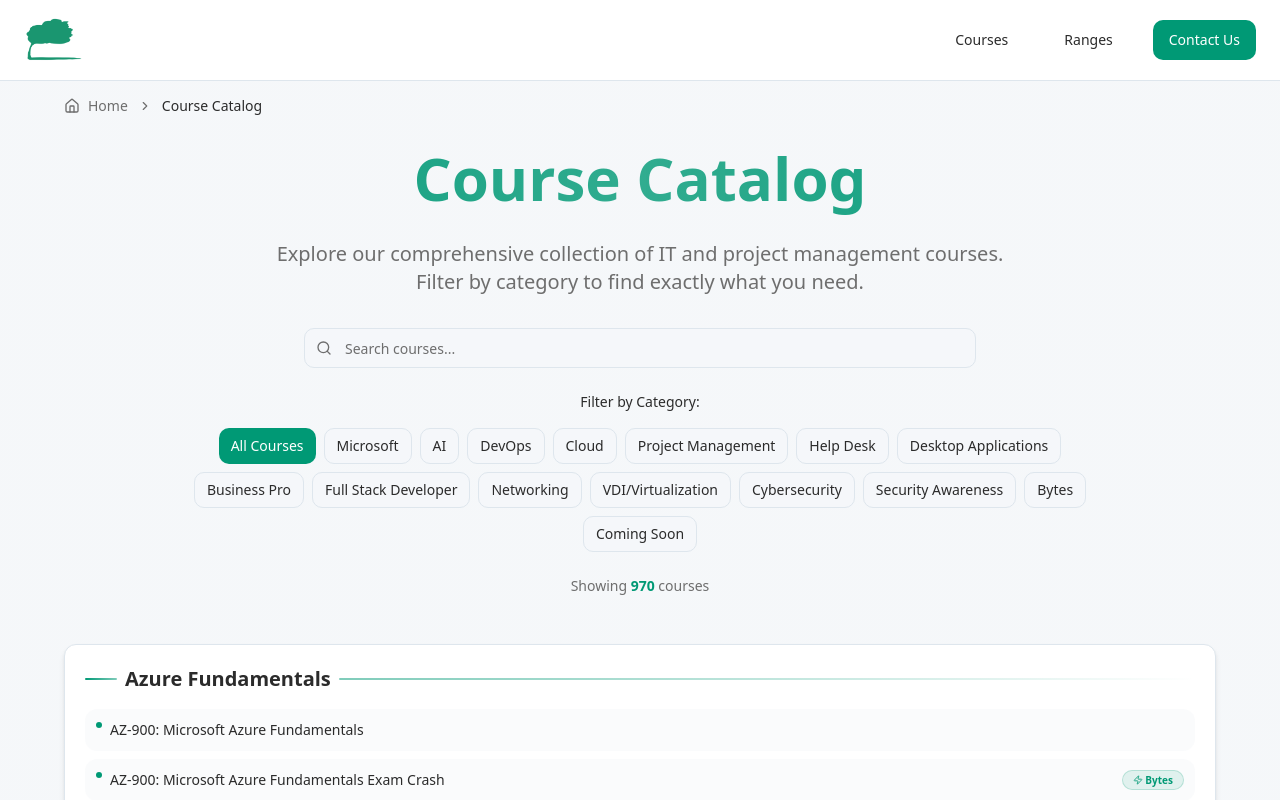
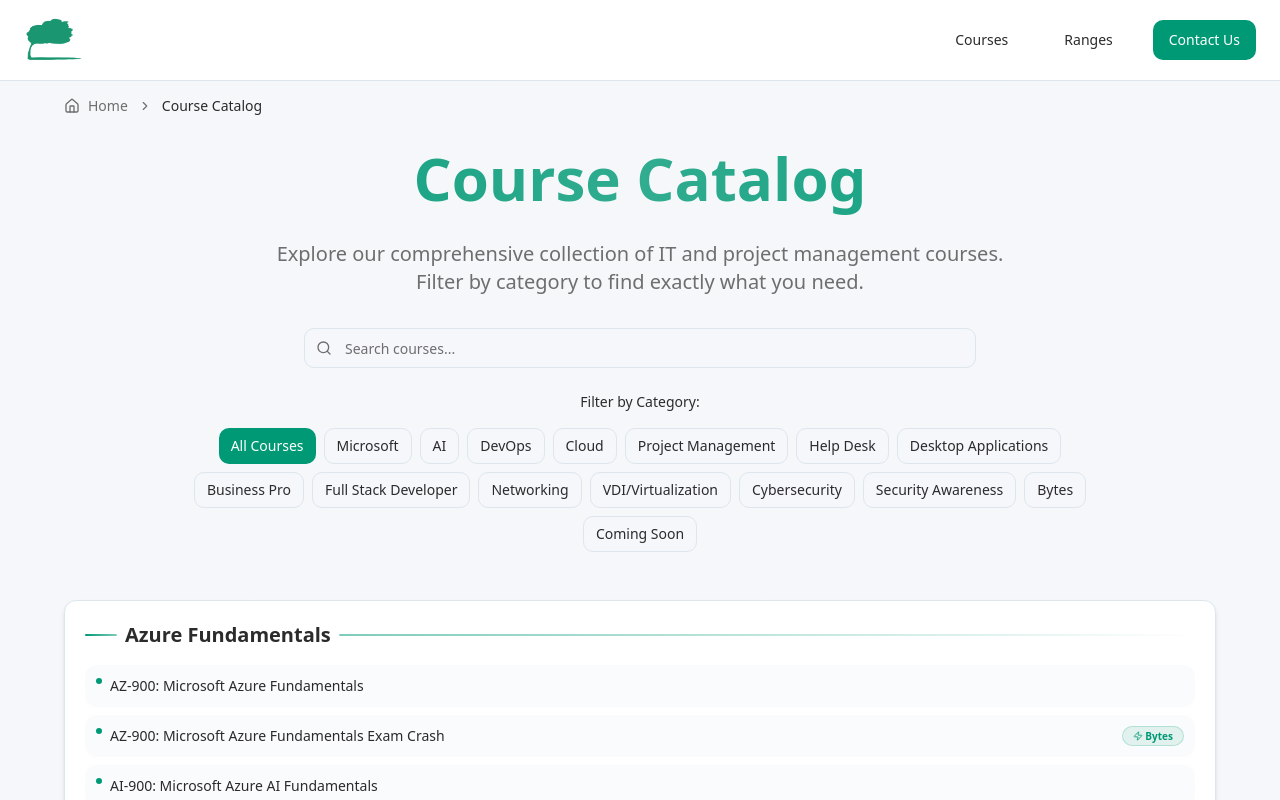
Before and after one commit to devonscofield-prog/stormwind-showcase-77887, a React (Vite) app: page /courses in a window 1280 px wide. Shown: the top 800 px of the page. Built offline with nearby package versions, Linux system fonts and the light colour scheme; the HTML template or start-up script is replaced by a standard one.

Commit message:
Remove course count indicator
Remove the "Showing X courses" UI from the Course Catalog page to simplify the catalog view.

```diff
--- a/src/pages/Courses.tsx
+++ b/src/pages/Courses.tsx
@@ -1530,10 +1530,6 @@ const Courses = () => {
                 </div>
               )}
             </div>
-
-            <p className="text-sm text-muted-foreground">
-              Showing <span className="font-semibold text-primary">{totalCourses}</span> course{totalCourses !== 1 ? 's' : ''}
-            </p>
           </div>
 
           {/* Courses List */}
```
